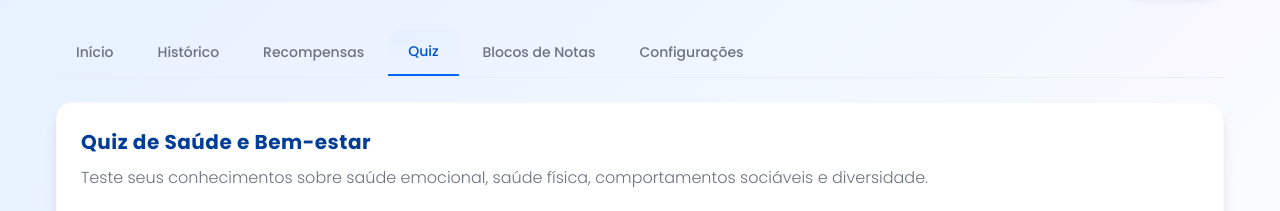
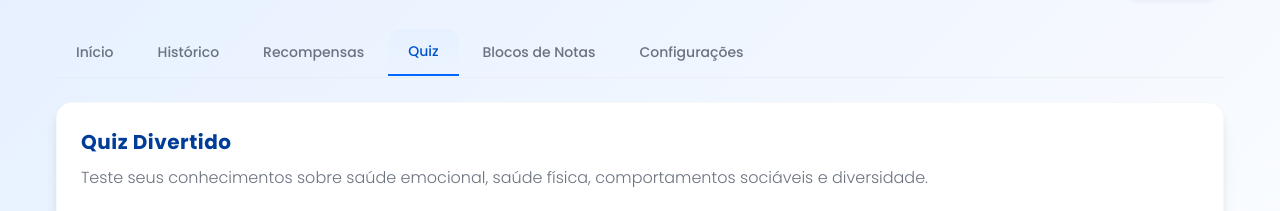
Before and after one commit to mtss23/recompensasmasterpro, a plain HTML site: page index.html in a window 1280 px wide. Both pictures are taken after a click on the button "Quiz". Shown: the part 60-271 px from the top of the page. Drawn offline with Linux system fonts and the light colour scheme.

Commit message:
index.html

```diff
--- a/index.html
+++ b/index.html
@@ -969,7 +969,7 @@
           <!-- Quiz Tab -->
           <div id="quizTab" class="tab-pane" style="display: none;">
             <div class="card">
-              <h2 class="card-title">Quiz de Saúde e Bem-estar</h2>
+              <h2 class="card-title">Quiz Divertido</h2>
               <p class="card-subtitle">Teste seus conhecimentos sobre saúde emocional, saúde física, comportamentos sociáveis e diversidade.</p>
 
               <div class="quiz-container">
```
